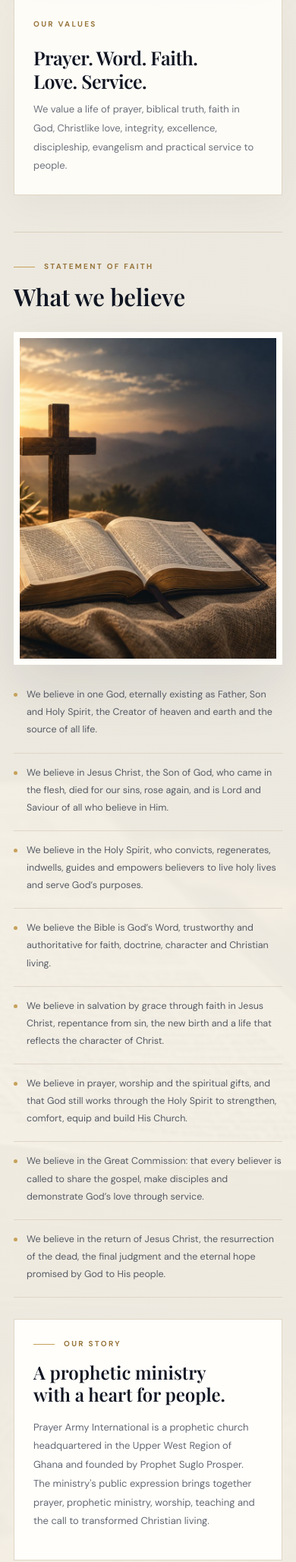
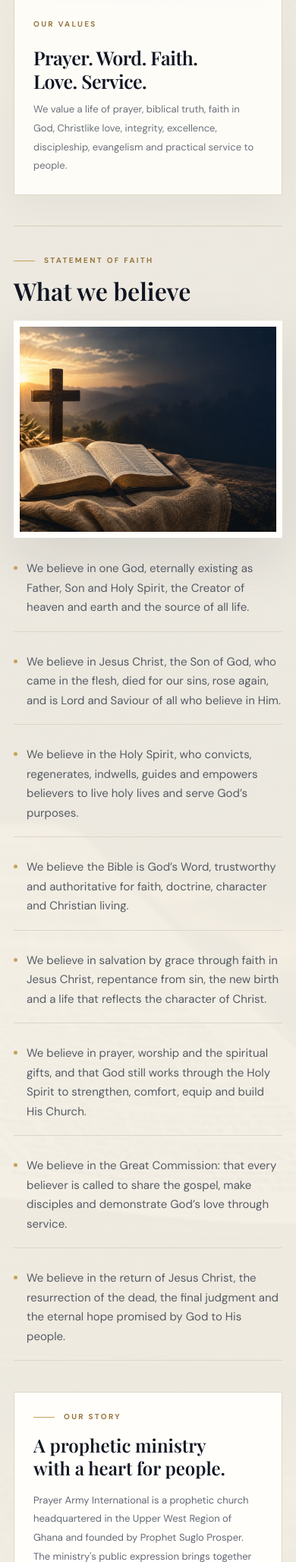
Before and after one commit to believersmale-ai/prayerarmy-inter, a PHP site: page / in a window 390 px wide. Shown: the part 3403-5459 px from the top of the page at 76% size. Run offline with PHP 8.4, Linux system fonts and the light colour scheme.

Commit message:
style: rebalance statement-of-faith image and beliefs to remove oversized empty space

```diff
--- a/styles.css
+++ b/styles.css
@@ -1017,3 +1017,23 @@ footer.footer-reimagined{background:#f4f0e6!important;background-image:none!impo
  .footer-reimagined .footer-logo{height:66px}
  .footer-reimagined #footer-tagline{font-size:21px}
 }
+
+/* Statement of faith: balanced image and two-column beliefs, no tall blank area. */
+#foundation .faith-block{grid-template-columns:minmax(260px,.78fr) minmax(0,1.22fr);gap:clamp(28px,4vw,58px);margin-top:54px;padding-top:50px;align-items:start}
+#foundation .faith-heading h3{font-size:clamp(32px,3.5vw,46px);margin-bottom:20px}
+#foundation .faith-media{margin-top:18px;max-width:440px}
+#foundation .faith-media img{display:block;width:100%;height:clamp(340px,34vw,500px);aspect-ratio:auto;object-fit:cover;object-position:center 62%}
+#foundation .faith-copy{columns:2;column-gap:26px;column-rule:0}
+#foundation .faith-copy p{font-size:14.5px;line-height:1.7;margin:0 0 15px;break-inside:avoid}
+@media(max-width:1000px){
+ #foundation .faith-block{grid-template-columns:minmax(230px,.8fr) minmax(0,1.2fr);gap:30px}
+ #foundation .faith-copy{columns:1}
+ #foundation .faith-media img{height:420px}
+}
+@media(max-width:760px){
+ #foundation .faith-block{grid-template-columns:1fr;gap:28px;margin-top:40px;padding-top:38px}
+ #foundation .faith-media{max-width:520px}
+ #foundation .faith-media img{height:auto;aspect-ratio:5/4;object-position:center 56%}
+ #foundation .faith-copy{columns:1}
+ #foundation .faith-copy p{font-size:15px;margin-bottom:13px}
+}
```
